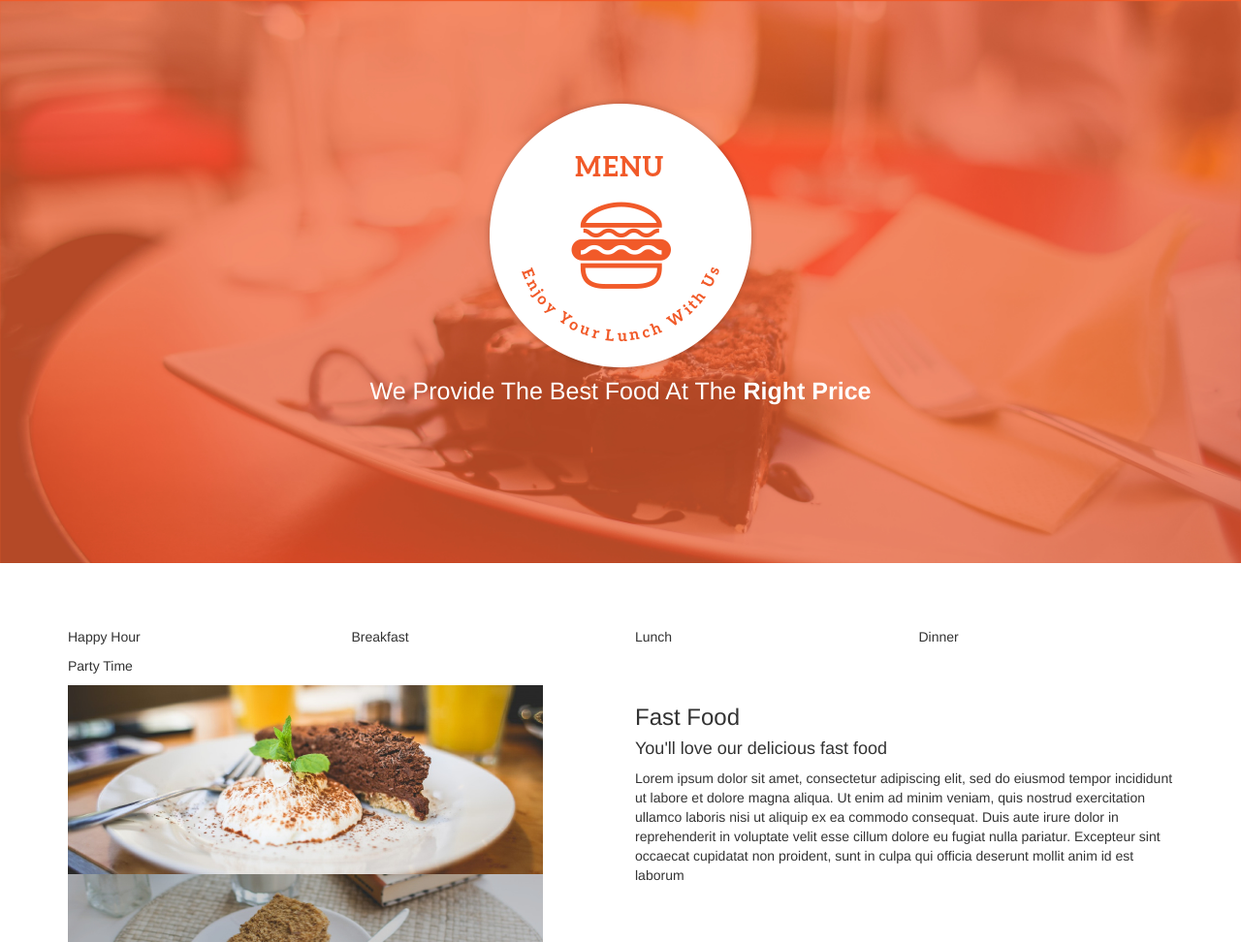
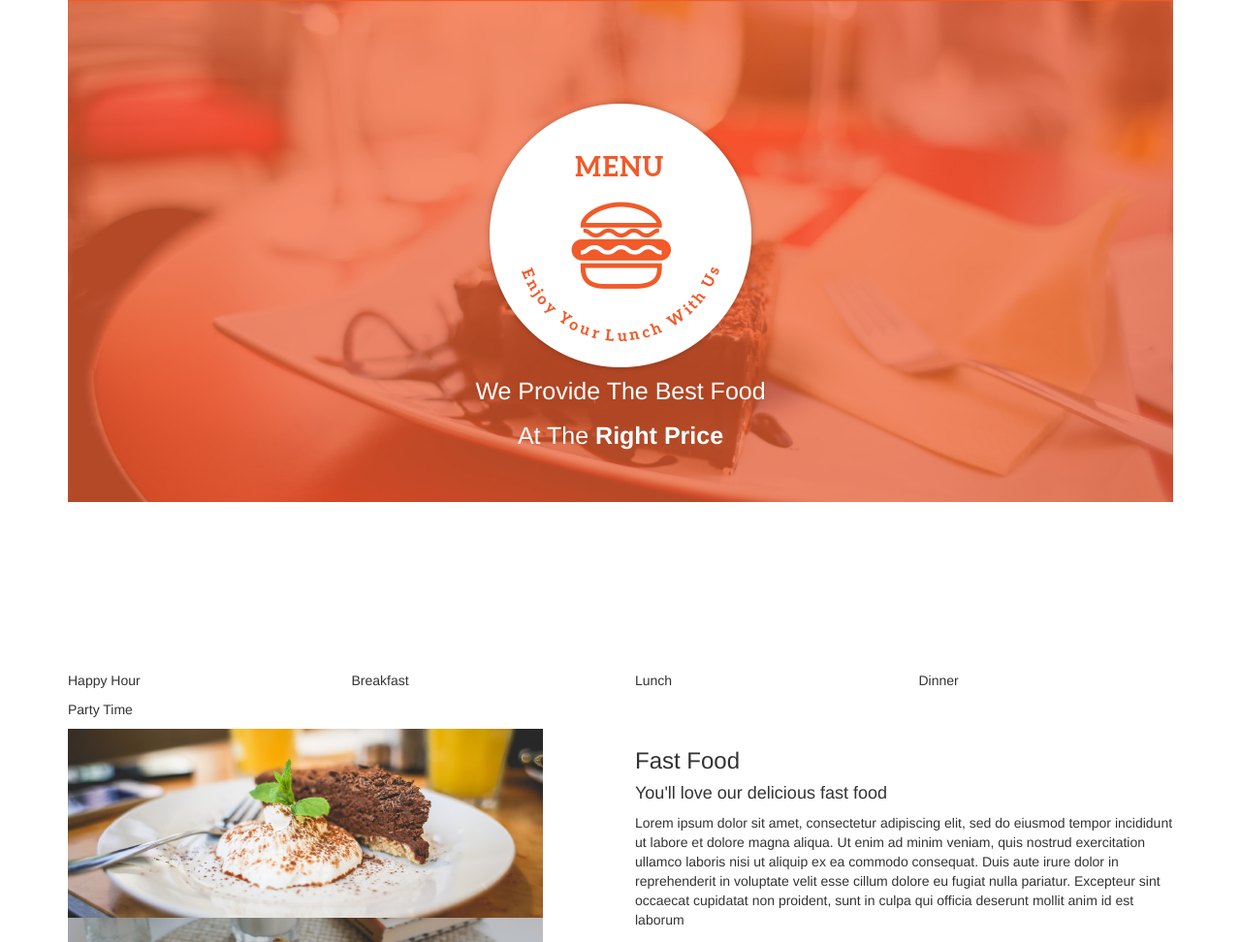
Before and after one commit to nasonmangeli/IP2, a plain HTML site: page index.html in a window 1280 px wide. Shown: the top 972 px of the page at 97% size. Drawn offline with Linux system fonts and the light colour scheme.

Commit message:
add paragraph
kjjjJagraph element to show second part of
hotel motto

```diff
--- a/index.html
+++ b/index.html
@@ -8,18 +8,23 @@
       <title></title>
   </head>
   <body>
+    <div class="container">
       <div class="landing">
+        <!--the logo and background img-->
         <img src="assets/logoBig.png" alt="logo">
-      <p>We Provide The Best Food At The <strong>Right Price</strong></p>
+        <p>We Provide The Best Food </p>
+        <p>At The <strong>Right Price</strong></p>
       </div>
-    <div class="container">
+
         <div class="row">
           <div class="col-md-3">
             <p>Happy Hour</p>
             <p>Party Time</p>
           </div>
           <div class="col-md-3">
+            <div class="breakfast">
             <p>Breakfast</p>
+            </div>
           </div>
           <div class="col-md-3">
             <p>Lunch</p>
```
Lines whose indentation alone changed are shown as unchanged.
